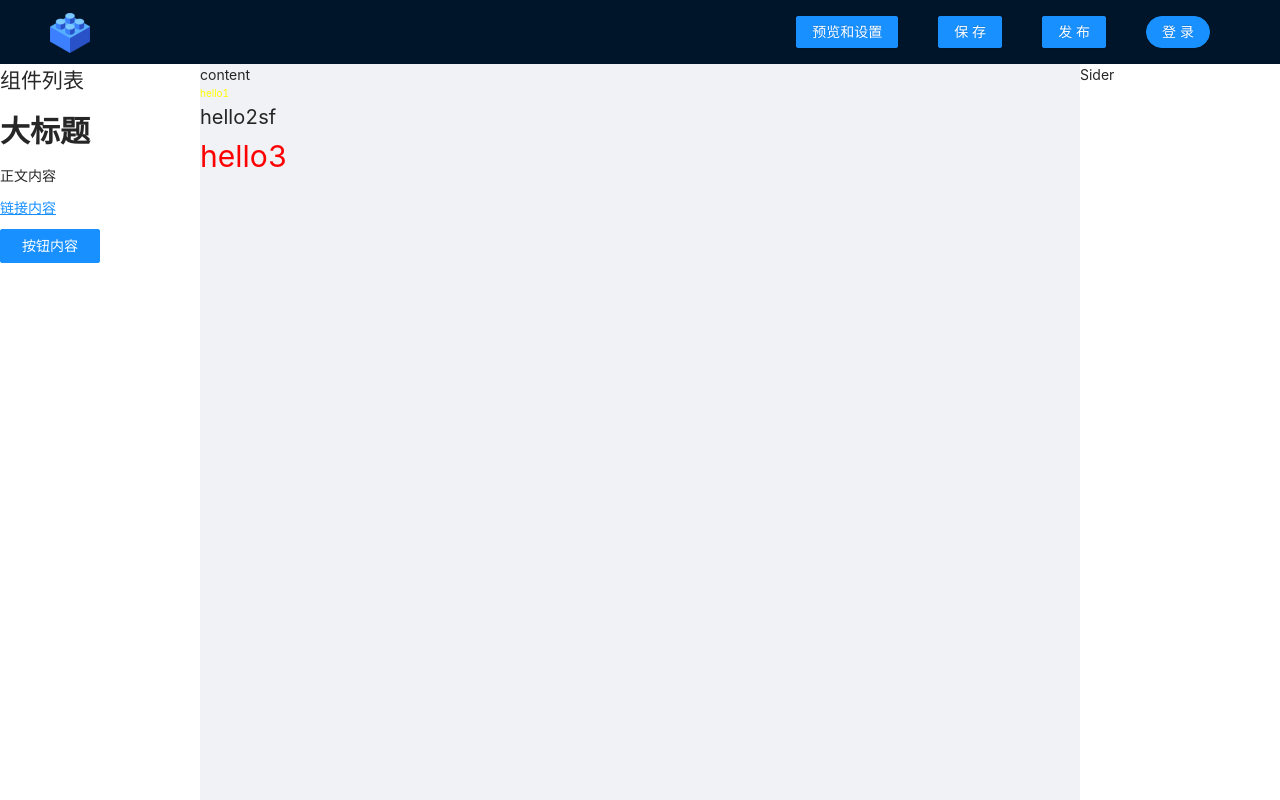
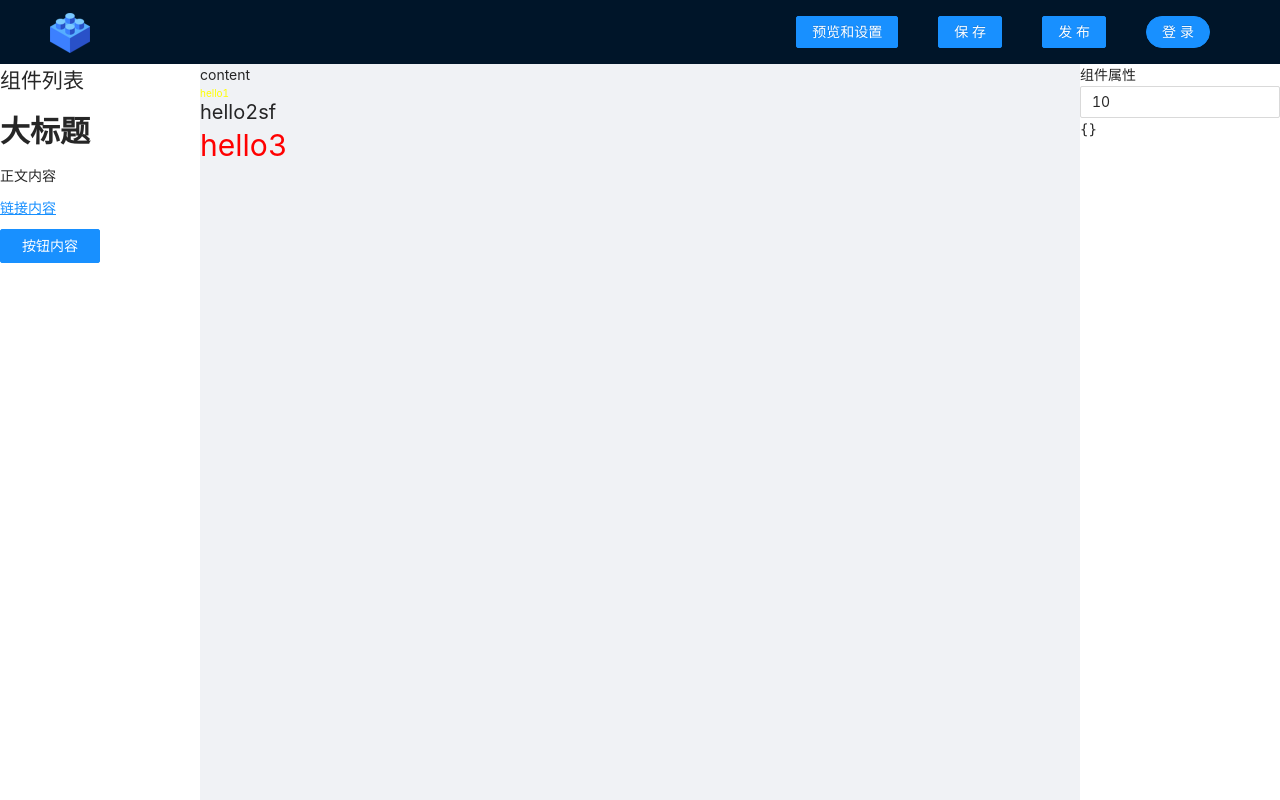
Before and after one commit to power17/poster-web, a Vue app: page /editor/1 in a window 1280 px wide. Built offline with nearby package versions, Linux system fonts and the light colour scheme.

Commit message:
feat: selectTable展示不同组件

```diff
--- a/components.d.ts
+++ b/components.d.ts
@@ -12,6 +12,7 @@ declare module '@vue/runtime-core' {
     AButton: typeof import('ant-design-vue/es')['Button']
     ACol: typeof import('ant-design-vue/es')['Col']
     ADropdownButton: typeof import('ant-design-vue/es')['DropdownButton']
+    AInput: typeof import('ant-design-vue/es')['Input']
     ALayout: typeof import('ant-design-vue/es')['Layout']
     ALayoutContent: typeof import('ant-design-vue/es')['LayoutContent']
     ALayoutFooter: typeof import('ant-design-vue/es')['LayoutFooter']
@@ -21,9 +22,11 @@ declare module '@vue/runtime-core' {
     AMenuItem: typeof import('ant-design-vue/es')['MenuItem']
     ARow: typeof import('ant-design-vue/es')['Row']
     ComponentList: typeof import('./src/components/ComponentList/index.vue')['default']
+    EditWrapper: typeof import('./src/components/EditWrapper/index.vue')['default']
     PText: typeof import('./src/components/PText/index.vue')['default']
     RouterLink: typeof import('vue-router')['RouterLink']
     RouterView: typeof import('vue-router')['RouterView']
+    SelectTable: typeof import('./src/components/selectTable/index.vue')['default']
     UserProfile: typeof import('./src/components/UserProfile.vue')['default']
   }
 }
--- /dev/null
+++ b/src/components/EditWrapper/index.vue
@@ -0,0 +1,24 @@
+<template>
+    <div class="edit-wrapper" @click="handleEmitData" :class="{ active }">
+        <slot></slot>
+    </div>
+</template>
+<script setup lang="ts">
+import { computed } from 'vue'
+import useEditorStore from '../../store/modules/editor'
+const editStore = useEditorStore()
+const props = defineProps<{ id: string }>()
+const emit = defineEmits<{
+    (e: 'sendItemData', id: string): void
+}>()
+const handleEmitData = () => {
+    emit('sendItemData', props.id)
+}
+const active = computed(() => props.id === editStore.currentElementId)
+</script>
+<style scoped lang="scss">
+.edit-wrapper.active {
+    border: 1px solid #1890ff;
+    user-select: none;
+}
+</style>
--- a/src/components/PText/index.vue
+++ b/src/components/PText/index.vue
@@ -4,7 +4,7 @@
 <script setup lang="ts">
 import { defineProps, StyleValue } from 'vue'
 import { pick, without } from 'lodash-es'
-import { textDefaultProps, TextComponentTypeProps } from './defaultProps/index.ts'
+import { textDefaultProps, TextComponentTypeProps } from '../defaultAttr/index.ts'
 
 // import { transformToComponentProps } from '../../utils/index.ts'
 function getStyleSheet(textData: TextComponentTypeProps) {
--- /dev/null
+++ b/src/components/selectTable/index.vue
@@ -0,0 +1,17 @@
+<template>
+    <!-- <pre class="select-table">{{ props.data }}</pre> -->
+    <div v-for="(val, key) in props.data" :key="key">
+        <component v-if="val" :value="val.value" :is="val?.componentName" v-bind="val.extraAntAttr"></component>
+    </div>
+
+    <a-input :value="10" placeholder="Basic usage" />
+    <!-- <a-button type="primary">Primary Button</a-button> -->
+</template>
+<script setup lang="ts">
+// import { Input } from 'ant-design-vue'
+import { TableDataType } from '../../views/editor/interface'
+
+// import { TextComponentTypeProps } from '../defaultAttr/index'
+const props = defineProps<{ data: Readonly<Partial<TableDataType>> }>()
+console.log(props.data)
+</script>
--- /dev/null
+++ b/src/config/configAnt.ts
@@ -0,0 +1,65 @@
+// import all used components in whole projects
+
+import {
+    Avatar,
+    Button,
+    Spin,
+    Modal,
+    Drawer,
+    Card,
+    Tag,
+    Layout,
+    Tabs,
+    Menu,
+    Row,
+    Col,
+    Form,
+    Dropdown,
+    Input,
+    InputNumber,
+    Slider,
+    Radio,
+    Select,
+} from 'ant-design-vue'
+import { App } from 'vue'
+const components = [
+    Avatar,
+    Button,
+    Spin,
+    Modal,
+    Drawer,
+    Card,
+    Card.Meta,
+    Tag,
+    Layout,
+    Layout.Header,
+    Layout.Footer,
+    Layout.Sider,
+    Layout.Content,
+    Tabs,
+    Tabs.TabPane,
+    Menu,
+    Menu.Item,
+    Row,
+    Col,
+    Form,
+    Form.Item,
+    Dropdown,
+    Dropdown.Button,
+    Input,
+    InputNumber,
+    Input.TextArea,
+    Slider,
+    Radio.Group,
+    Radio.Button,
+    Select,
+    Select.Option,
+]
+const install = (app: App) => {
+    components.forEach((component) => {
+        app.component(component.name, component)
+    })
+}
+export default {
+    install,
+}
--- a/src/main.ts
+++ b/src/main.ts
@@ -4,5 +4,6 @@ import 'ant-design-vue/dist/antd.css'
 import router from './router'
 import pinia from './store'
 import './style/inidex.css'
+import configAnt from './config/configAnt'
 const app = createApp(App)
-app.use(router).use(pinia).mount('#app')
+app.use(router).use(pinia).use(configAnt).mount('#app')
--- a/src/store/interface/editor.ts
+++ b/src/store/interface/editor.ts
@@ -1,4 +1,4 @@
-import { TextComponentTypeProps } from '../../components/PText/defaultProps/index.ts'
+import { TextComponentTypeProps } from '../../components/defaultAttr/index.ts'
 export interface EditorProps {
     components: ComponentDataType[]
     currentElement: string
--- a/src/store/modules/editor.ts
+++ b/src/store/modules/editor.ts
@@ -1,9 +1,10 @@
 import { defineStore } from 'pinia'
 import { ComponentDataType } from './../interface/editor'
-import { TextComponentTypeProps } from './../../components/PText/defaultProps/index'
+import { TextComponentTypeProps } from '../../components/defaultAttr/index'
 import { v4 as uuidv4 } from 'uuid'
 interface editorStoreType {
     components: ComponentDataType[]
+    currentElementId: string
 }
 export const testComponents: ComponentDataType[] = [
     {
@@ -14,7 +15,7 @@ export const testComponents: ComponentDataType[] = [
     {
         id: uuidv4(),
         name: 'l-text',
-        props: { text: 'hello2sf', fontSize: '20px', top: '20px' },
+        props: { text: 'hello2sf', fontSize: '20px', top: '20px', lineHeight: '1' },
     },
     {
         id: uuidv4(),
@@ -25,7 +26,7 @@ export const testComponents: ComponentDataType[] = [
             fontSize: '30px',
             top: '40px',
             actionType: 'url',
-            url: 'https://www.baidu.com',
+            // url: 'https://www.baidu.com',
         },
     },
 ]
@@ -34,7 +35,16 @@ const useEditorStore = defineStore({
     id: 'editor',
     state: (): editorStoreType => ({
         components: testComponents,
+        currentElementId: '',
     }),
+    getters: {
+        currentElement(state) {
+            const current = state.components.find((component) => component.id === state.currentElementId) || {
+                props: {},
+            }
+            return current?.props as TextComponentTypeProps
+        },
+    },
     actions: {
         // 添加组件
         addItem(props: Partial<TextComponentTypeProps>) {
@@ -44,6 +54,10 @@ const useEditorStore = defineStore({
                 props,
             })
         },
+        // 选中
+        currentSelect(id: string) {
+            this.currentElementId = id
+        },
     },
 })
 export default useEditorStore
--- a/src/utils/index.ts
+++ b/src/utils/index.ts
@@ -1,6 +1,6 @@
 import { mapValues, pick } from 'lodash-es'
 import { computed } from 'vue'
-import { TextComponentTypeProps } from '../components/PText/defaultProps'
+import { TextComponentTypeProps } from '../components/defaultAttr'
 export const transformToComponentProps = <T extends {}>(props: T) => {
     return mapValues(props, (item) => {
         return {
--- a/src/views/editor/index.vue
+++ b/src/views/editor/index.vue
@@ -31,27 +31,69 @@
             </a-layout-sider>
             <a-layout-content class="main">
                 <div>content</div>
-                <div v-for="v in editStore.components" :key="v.id">
-                    <PText v-bind="v.props"></PText>
-                </div>
+                <edit-wrapper
+                    @sendItemData="handleSendItemData"
+                    v-for="v in editStore.components"
+                    :id="v.id"
+                    :key="v.id"
+                >
+                    <p-text v-bind="v.props"></p-text>
+                </edit-wrapper>
             </a-layout-content>
-            <a-layout-sider>Sider</a-layout-sider>
+            <a-layout-sider>
+                <div>组件属性</div>
+                <select-table :data="tableData"></select-table>
+                <pre>{{ editStore.currentElement }}</pre>
+            </a-layout-sider>
         </a-layout>
     </a-layout>
 </template>
 <script setup lang="ts">
+import { computed } from 'vue'
 import useEditorStore from './../../store/modules/editor.ts'
 import defaultTextTemplates from './data/defaultTemplate.ts'
 import ComponentList from '../../components/ComponentList/index.vue'
 import PText from '../../components/PText/index.vue'
-console.log(defaultTextTemplates, 'defaultTextTemplates')
+import SelectTable from '../../components/selectTable/index.vue'
+import EditWrapper from '../../components/EditWrapper/index.vue'
+import { TableDataType, componentsMapTYpe } from './interface/index'
+import { TextComponentTypeProps } from '../../components/defaultAttr'
 const editStore = useEditorStore()
+const componentsMap: componentsMapTYpe = {
+    text: {
+        componentName: 'a-input',
+    },
+    fontSize: {
+        componentName: 'a-input',
+    },
+    lineHeight: {
+        componentName: 'a-slider',
+        extraAntAttr: { max: 3, min: 0, step: 0.2 },
+    },
+}
+const tableData = computed(() => {
+    let dataObj = {} as TableDataType
+    Object.keys(editStore.currentElement).map((key: string) => {
+        const newKey = key as keyof TextComponentTypeProps
+        dataObj[newKey] = {
+            value: editStore.currentElement[newKey],
+            componentName: componentsMap[newKey]?.componentName,
+            extraAntAttr: componentsMap[newKey]?.extraAntAttr,
+        }
+    })
+    return dataObj
+})
+//  添加组件
 const handleAddItem = (item: any) => {
     editStore.addItem(item)
 }
+// 添加属性
+const handleSendItemData = (id: string) => {
+    editStore.currentSelect(id)
+}
 </script>
 <style scoped lang="scss">
-::v-deep .ant-layout-sider-children {
+:deep(.ant-layout-sider-children) {
     background: #fff;
 }
 
--- /dev/null
+++ b/src/views/editor/interface/index.ts
@@ -0,0 +1,15 @@
+import { TextComponentTypeProps } from '../../../components/defaultAttr'
+export type TableDataType = {
+    [P in keyof TextComponentTypeProps]: {
+        componentName?: string
+        value?: string
+        extraAntAttr?: Object
+    }
+}
+
+export type componentsMapTYpe = {
+    [p in keyof TextComponentTypeProps]?: {
+        componentName?: string
+        extraAntAttr?: { [key: string]: any }
+    }
+}
```
Also changed, not shown: src/components/defaultAttr/index.ts (renamed from src/components/PText/defaultProps/index.ts).
